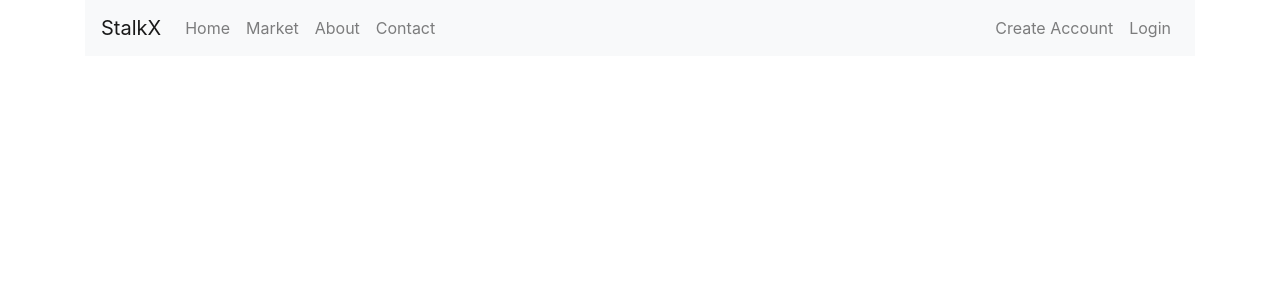
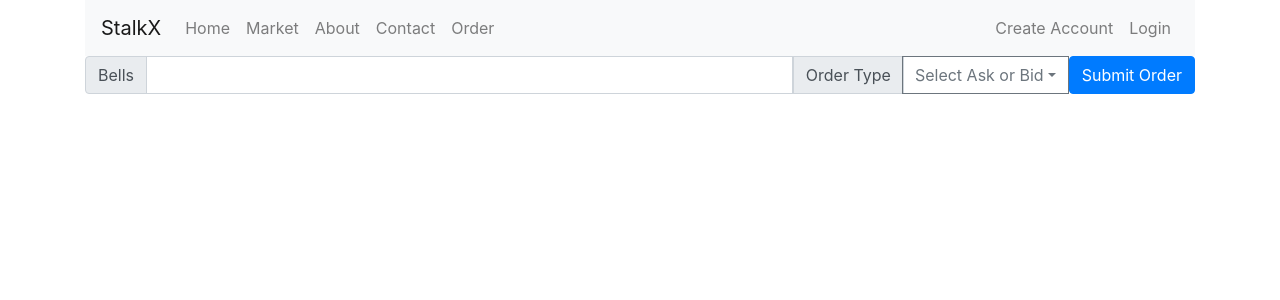
Before and after one commit to brnleehng/animal-x-stock-x, a React (Create React App) app in the folder src/AnimalCrossingProject/client/: page /order in a window 1280 px wide. Shown: the top 300 px of the page. Built offline with nearby package versions, Linux system fonts and the light colour scheme.

Commit message:
Initial commit for order page

```diff
--- a/src/AnimalCrossingProject/client/src/components/App/index.tsx
+++ b/src/AnimalCrossingProject/client/src/components/App/index.tsx
@@ -7,6 +7,7 @@ import { Contact } from "../Contact";
 import { Home } from "../Home";
 import SignUp from "../SignUp";
 import Login from "../Login";
+import { Order } from "../Order";
 
 import { Layout } from "../Layout";
 
@@ -25,6 +26,7 @@ function App() {
               <Route exact path='/items' component={About}/>
               <Route exact path='/signup' component={SignUp}/>
               <Route exact path='/login' component={Login}/>
+              <Route exact path='/order' component={Order}/>
             </Switch>
           </BrowserRouter>
       </div>
--- a/src/AnimalCrossingProject/client/src/components/Header/index.tsx
+++ b/src/AnimalCrossingProject/client/src/components/Header/index.tsx
@@ -17,6 +17,7 @@ function Header() {
                     <Nav.Link href="/items">Market</Nav.Link>
                     <Nav.Link href="/about">About</Nav.Link>
                     <Nav.Link href="/contact">Contact</Nav.Link>
+                    <Nav.Link href="/order">Order</Nav.Link>
 
                 </Nav>
 
--- /dev/null
+++ b/src/AnimalCrossingProject/client/src/components/Order/index.tsx
@@ -0,0 +1,65 @@
+import React from 'react';
+import InputGroup from 'react-bootstrap/InputGroup';
+import Dropdown from 'react-bootstrap/Dropdown';
+import DropdownButton from 'react-bootstrap/DropdownButton';
+import FormControl from 'react-bootstrap/FormControl';
+import Button from 'react-bootstrap/Button';
+
+interface Props {
+    accountId: string,
+    itemName: string,
+    itemVariant: string,
+    itemId: string,
+    imagePath: string,
+};
+
+interface State  {
+    price: number,
+    orderType: string
+};
+
+export class Order extends React.Component<Props, State> {
+    state: State = {
+        price: 0,
+        orderType: ""
+    };
+
+    selectDropDown(value: string) {
+        this.setState({ orderType: value });
+    }
+
+    render() {
+        return (
+            <InputGroup className="mb-3">
+                <InputGroup.Prepend>
+                <InputGroup.Text>Bells</InputGroup.Text>
+                </InputGroup.Prepend>
+                <FormControl />
+                <InputGroup.Prepend>
+                <InputGroup.Text>Order Type</InputGroup.Text>
+                </InputGroup.Prepend>
+                <DropdownButton
+                    as={InputGroup.Append}
+                    variant="outline-secondary"
+                    title= {this.state.orderType || "Select Ask or Bid"}
+                    id="input-group-dropdown-2"
+                    >
+                    <Dropdown.Item as="button">
+                        <div onClick={(e) => this.selectDropDown((e.target as HTMLElement).textContent!)}>
+                            Ask
+                        </div>
+                    </Dropdown.Item>
+                    <Dropdown.Item >
+                        <div onClick={(e) => this.selectDropDown((e.target as HTMLElement).textContent!)}>
+                            Bid
+                        </div>
+                    </Dropdown.Item>
+                </DropdownButton>
+                <Button variant="primary" type="submit">
+                Submit Order
+                </Button>
+            </InputGroup>
+
+        )
+    }
+}
```
Also changed, not shown: src/AnimalCrossingProject/client/src/components/Order/style.css (added), src/AnimalCrossingProject/client/src/components/Order/test.tsx (added).
